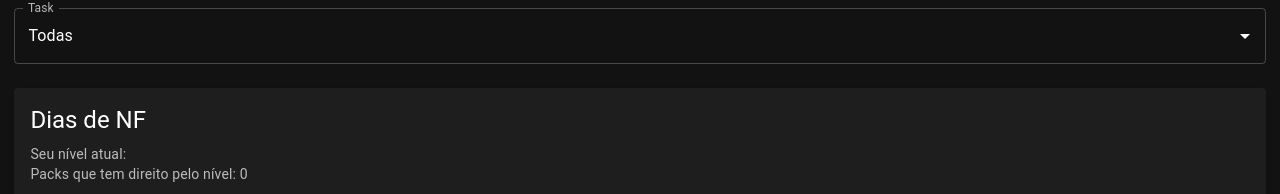
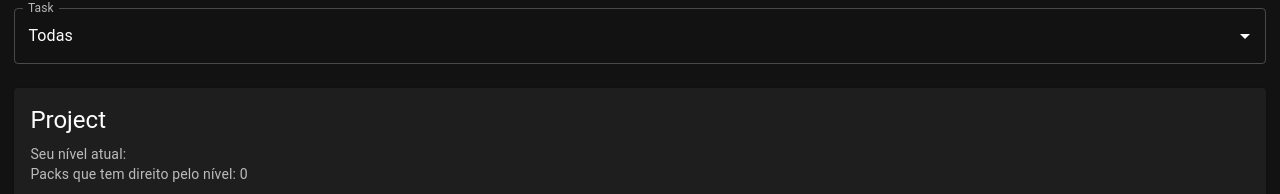
Before and after one commit to guiosouza/react-gamification-web-app, a Next.js app: page /exp in a window 1280 px wide. Shown: the part 299-493 px from the top of the page. Built offline with nearby package versions, Linux system fonts and the light colour scheme.

Commit message:
rename Dias de NF to Project in task options and related logic for clarity

```diff
--- a/src/app/exp/page.tsx
+++ b/src/app/exp/page.tsx
@@ -26,7 +26,7 @@ interface TaskInput {
 
 const options: TaskOption[] = [
   { label: "Todas" },
-  { label: "Dias de NF" },
+  { label: "Project " },
   { label: "Sono" },
   // { label: "The Grind" },
   { label: "The Water" },
@@ -100,7 +100,7 @@ export default function Exp() {
         return baseMultiplier;
       case "The Water":
         return baseMultiplier;
-      case "Dias de NF": {
+      case "Project": {
         const daysPassed = calculateDaysSinceStart(startDate);
         return daysPassed * 866;
       }
@@ -123,7 +123,7 @@ export default function Exp() {
   const calculateTotalPacks = (): number => {
     const basePacks = calculatePacksByTask(selectedTask.label, level);
 
-    if (selectedTask.label === "Dias de NF") {
+    if (selectedTask.label === "Project ") {
       return basePacks;
     }
 
@@ -296,7 +296,7 @@ export default function Exp() {
         />
       </div>
 
-      {(selectedTask.label === "Dias de NF" ||
+      {(selectedTask.label === "Project " ||
         selectedTask.label === "Sono") && (
         <LocalizationProvider dateAdapter={AdapterDayjs} adapterLocale="pt-br">
           <div style={{ marginTop: "24px", marginBottom: "24px" }}>
```
